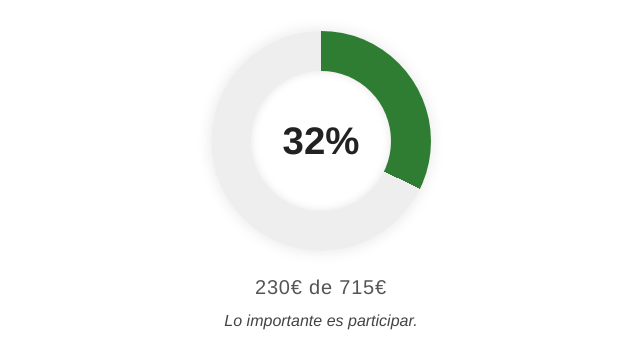
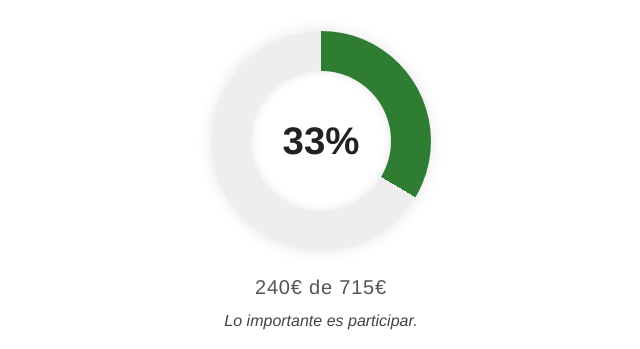
Before and after one commit to rdr-retro/sj, a plain HTML site: page index.html in a window 1280 px wide. Shown: the part 316-665 px from the top of the page, 319-959 px from the left. Drawn offline with Linux system fonts and the light colour scheme; a web font is replaced by a local one.

Commit message:
Add files via upload

```diff
--- a/index.html
+++ b/index.html
@@ -123,7 +123,7 @@
 
   <script>
     const objetivo = 715;
-    const ahorrado = 230; // ← cambiá este valor con tu ahorro actual
+    const ahorrado = 240; // ← cambiá este valor con tu ahorro actual
 
     const frases = [
       "Por lo menos tengo calefaccion.",
```
